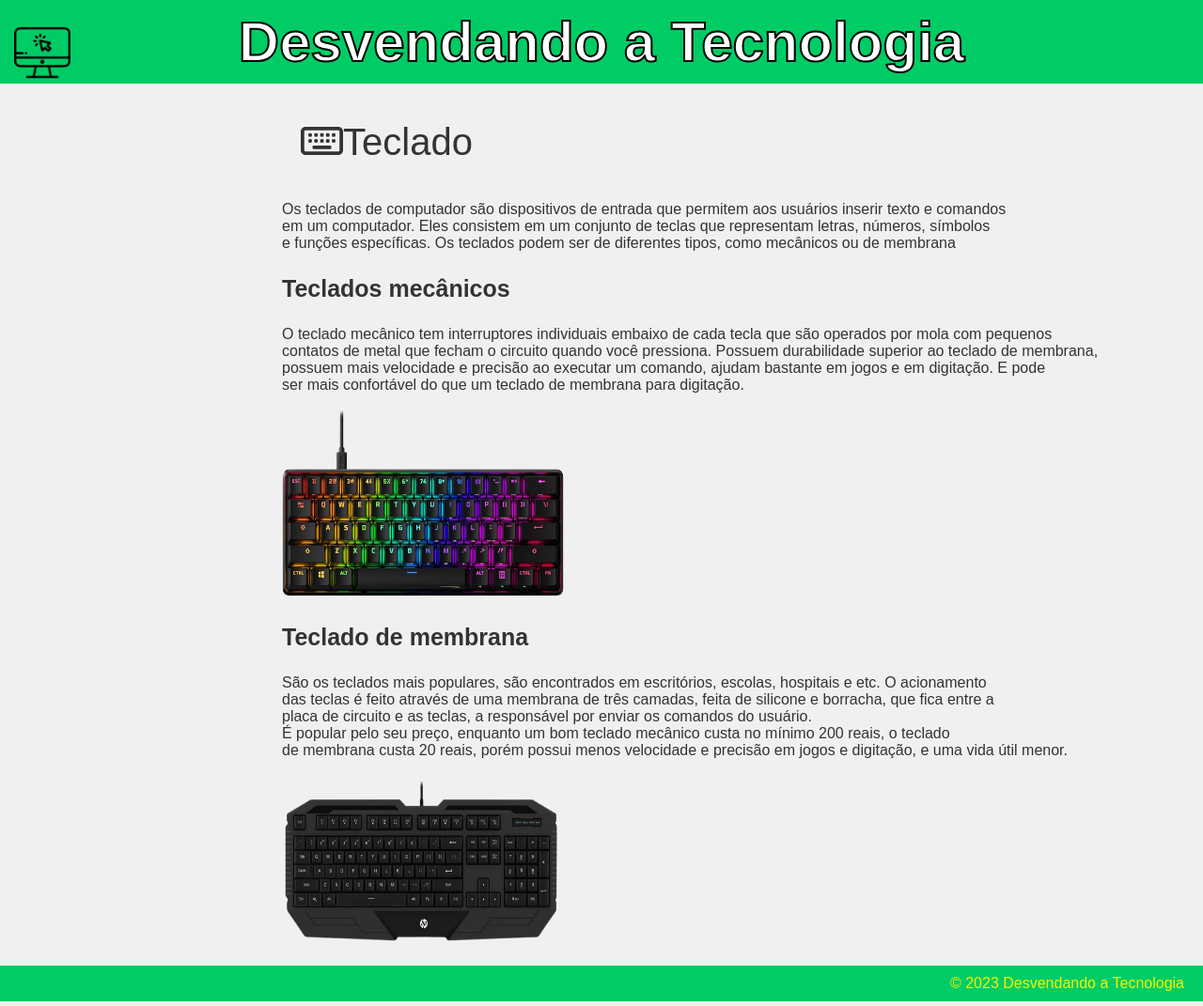
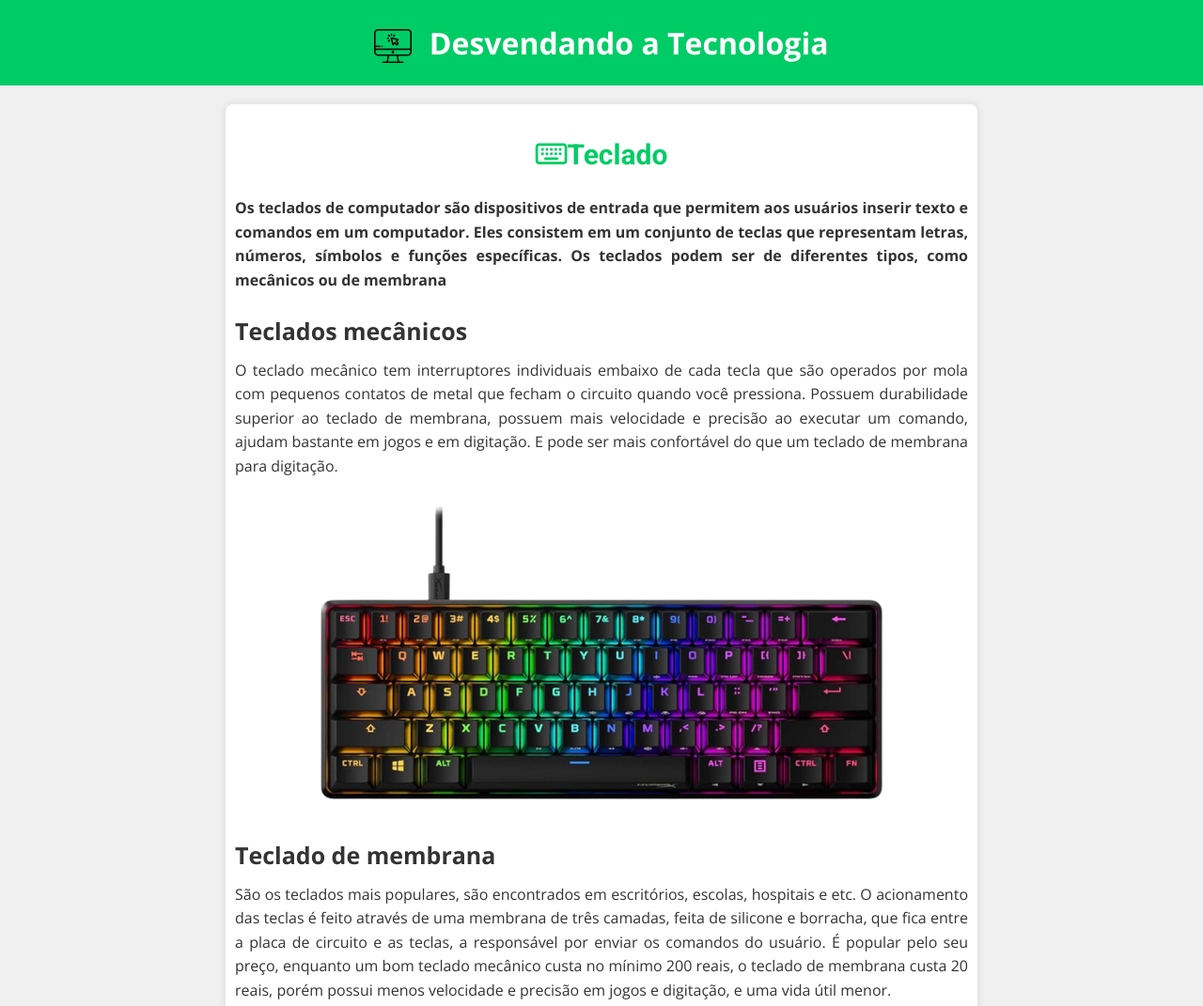
Before and after one commit to JulianoLopesM/projetinho-site, a plain HTML site: page Desvendando-a-tecnologia/Páginas/hardware/teclado.html in a window 1280 px wide. Shown: the top 1071 px of the page at 94% size. Drawn offline with nearby package versions, Linux system fonts and the light colour scheme; a web font is replaced by a local one.

Commit message:
update: paginas mouse e teclado

```diff
--- a/Desvendando-a-tecnologia/Css/stylemouse.css
+++ b/Desvendando-a-tecnologia/Css/stylemouse.css
@@ -1,57 +1,99 @@
+@import url('https://fonts.googleapis.com/css2?family=Roboto:wght@400;500;700&display=swap');
+@import url('https://fonts.googleapis.com/css2?family=Open+Sans:wght@400;600;700&display=swap');
+@import url('href="https://fonts.googleapis.com/css2?family=Open+Sans:wght@400;600;700&display=swap');
+
+/* Reset básico */
+* {
+    margin: 0;
+    padding: 0;
+    box-sizing: border-box;
+}
+
 body {
-    font-family: Arial, sans-serif;
-    margin: 0;
-    background-color: #f0f0f0; /* Cor de fundo suave */
-    background-size: cover; /* Cobrir todo o espaço do body com a imagem */
-    font-size: 16px; /* Tamanho da fonte padrão */
-    color: #333; /* Cor do texto principal */
+    font-family: 'Open Sans', Arial, sans-serif;
+    background-color: #f0f0f0;
+    color: #333;
+    line-height: 1.6;
 }
-h1 {
-    font-size: 60px; /* Ajuste o tamanho da fonte conforme necessário */
-    color: white; /* Verde */
+
+header {
     background-color: #00cc66;
+    color: white;
     text-align: center;
-    margin: 0;
-    padding: 10px 0;
-    -webkit-text-stroke: 2px black; /* Contorno preto */
-    text-stroke: 2px black; /* Contorno preto */
+    padding: 20px 0;
 }
-.title{
-    margin-left: 320px;
-    font-size: 40px;
+
+#icon {
+    height: 40px;
+    margin-right: 10px;
+    vertical-align: middle;
 }
-.content1, .content2, .content3, .content4{
-    margin-left: 300px;
+
+main {
+    max-width: 800px;
+    margin: 20px auto;
+    padding: 10px;
+    background-color: #fff;
+    border-radius: 8px;
+    box-shadow: 0 0 10px rgba(0, 0, 0, 0.1);
+}
+
+.title {
+    font-family: 'Roboto', sans-serif;
+    font-size: 24px;
+    text-align: center;
+    margin: 20px 0;
+    color: #00cc66;
+}
+
+.titleTwo, .titleThree, .titleFour {
+    font-size: 20px;
+    font-weight: bold;
+    margin: 10px 0;
+    text-align: left;
+}
+
+#content1, #content2, #content6 {
     text-align: justify;
+    margin: 10px 0;
 }
-.razer{
-    margin-left: 320px;
+
+#list {
+    margin: 10px 0;
+    list-style-type: none
 }
-.multilaser{
-    margin-left: 150px;
+
+.images {
+    display: flex;
+    justify-content: space-between;
+    margin: 10px 0;
 }
-.logitech{
-    margin-left: 150px;
+
+.images img {
+    height: 220px;
+    width: 220px;
+    object-fit: contain;
 
 }
+@media (max-width: 768px) {
 
-.icon {
-    width: 60px; /* Ajuste o tamanho do ícone conforme necessário */
-    position: absolute; /* Posiciona o ícone de forma absoluta */
-    left: 15px; /* Distância do ícone em relação à esquerda do título */
-    top: 7%; /* Alinha o ícone verticalmente ao centro */
-    transform: translateY(-50%); /* Ajusta verticalmente para o centro */
-    height: auto; /* Altura automática para manter a proporção do ícone */
+    .images img {
+        height: min(100px, 50vw);
+        width: 100%;
+        margin-top: 20px;
+        margin-bottom: 50px;
+
+    }
 }
-.final{
-    position: fixed;
+
+footer {
+    position:fixed;
     bottom: 0;
     right: 0;
     margin: 0;
-    text-align: right;
+    text-align: center;
     padding: 10px 20px;
     background-color: #00cc66;
     color: rgb(247, 242, 0);
     width: 100%;
-
-    }
+}
--- a/Desvendando-a-tecnologia/Css/styleteclado.css
+++ b/Desvendando-a-tecnologia/Css/styleteclado.css
@@ -1,52 +1,89 @@
+@import url('https://fonts.googleapis.com/css2?family=Roboto:wght@400;500;700&display=swap');
+@import url('https://fonts.googleapis.com/css2?family=Open+Sans:wght@400;600;700&display=swap');
+@import url('href="https://fonts.googleapis.com/css2?family=Open+Sans:wght@400;600;700&display=swap');
+* {
+    margin: 0;
+    padding: 0;
+    box-sizing: border-box;
+}
 body {
-    font-family: Arial, sans-serif;
-    margin: 0;
-    background-color: #f0f0f0; /* Cor de fundo suave */
-    background-size: cover; /* Cobrir todo o espaço do body com a imagem */
-    font-size: 16px; /* Tamanho da fonte padrão */
-    color: #333; /* Cor do texto principal */
+    font-family: 'Open Sans', Arial, sans-serif;
+    background-color: #f0f0f0;
+    color: #333;
+    line-height: 1.6;
+}
+header {
+    background-color: #00cc66;
+    color: white;
+    text-align: center;
+    padding: 20px 0;
+}
+main {
+    max-width: 800px;
+    margin: 20px auto;
+    padding: 10px;
+    background-color: #fff;
+    border-radius: 8px;
+    box-shadow: 0 0 10px rgba(0, 0, 0, 0.1)
+}
+article {
+    margin-bottom: 20px;
 }
 h1 {
-    font-size: 60px; /* Ajuste o tamanho da fonte conforme necessário */
-    color: white; /* Verde */
-    background-color: #00cc66;
+    display: inline-block;
+    font-size: 2rem;
+    margin: 0;
+}
+#icon {
+    height: 40px;
+    margin-right: 10px;
+    vertical-align: middle;
+}
+h3 {
+    font-size: 1.4rem;
+    margin-bottom: 10px;
+}
+.title {
+    font-family: 'Roboto', sans-serif;
+    font-size: 30px;
     text-align: center;
-    margin: 0;
-    padding: 10px 0;
-    -webkit-text-stroke: 2px black; /* Contorno preto */
-    text-stroke: 2px black; /* Contorno preto */
-}
-.title{
-    margin-left: 320px;
-    font-size: 40px;
+    margin: 20px 0;
+    color: #00cc66;
 }
 .titleTwo, .titleThree, .titleFour, .titleFive{
-    margin-left: 300px;
+    text-align: left;
     font-size: 25px;
     font-weight: bold;
 }
-.content1, .content2, .content3, .content4{
-    margin-left: 300px;
+#content1, #content2, #content3, #content4, #content5, #content6 {
     text-align: justify;
+    margin: 10px 0;
+    font-family: 'Open Sans';
 }
-.membrana{
-    margin-left: 300px;
+.images{
+    display: flex;
+    justify-content: center;
+    margin: 10px 0;
+
 }
-.hyperx{
-    margin-left: 300px
+.images img{
+    height: 350px;
+    width: min(600px, 80vw);
+    object-fit: contain;
+    border-radius: 8px;
 }
-.icon {
-    width: 60px; /* Ajuste o tamanho do ícone conforme necessário */
-    position: absolute; /* Posiciona o ícone de forma absoluta */
-    left: 15px; /* Distância do ícone em relação à esquerda do título */
-    top: 7%; /* Alinha o ícone verticalmente ao centro */
-    transform: translateY(-50%); /* Ajusta verticalmente para o centro */
-    height: auto; /* Altura automática para manter a proporção do ícone */
+@media (max-width: 768px) {
+
+    .images img {
+        height: (300px, 50vw);
+        width: 100%;
+
+    }
 }
-.final {
-    margin: 0px;
-    text-align: right;
-    padding: 10px 20px; /* Adicione algum espaçamento interno para melhor legibilidade */
-    background-color: #00cc66; /* Fundo verde para o rodapé */
-    color: rgb(247, 242, 0);
+
+footer {
+    background-color: #00cc66;
+    color: yellow;
+    text-align: center;
+    padding: 10px 0;
 }
--- a/Desvendando-a-tecnologia/Páginas/hardware/teclado.html
+++ b/Desvendando-a-tecnologia/Páginas/hardware/teclado.html
@@ -10,22 +10,46 @@
 <body>
     <header>
         <!-- Cabeçalho com o título -->
-        <h1><img src="../../img/pc.png" alt="icone" class="icon">Desvendando a Tecnologia</h1>
+        <div id="oficial">
+            <h1>
+                <img src="../../img/pc.png" alt="icone" id="icon"> Desvendando a Tecnologia
+            </h1>
     </header>
     <main>
-        <p class="title"><i class="fa-regular fa-keyboard"></i>Teclado</p>
-        <p class="content1"> Os teclados de computador são dispositivos de entrada que permitem aos usuários inserir texto e comandos <br> em um computador. Eles consistem em um conjunto de teclas que representam letras, números, símbolos<br> e funções específicas. Os teclados podem ser de diferentes tipos, como mecânicos ou de membrana </p>
-        <p class="titleTwo">Teclados mecânicos</p>
-        <p class="content2"> O teclado mecânico  tem interruptores individuais embaixo de cada tecla que são operados por mola com pequenos<br> contatos de metal que fecham o circuito quando você pressiona. Possuem durabilidade superior ao teclado de membrana,<br> possuem mais velocidade e precisão ao executar um comando, ajudam bastante em jogos e em digitação. E pode<br> ser mais confortável do que um teclado de membrana para digitação.</p>
-        <img src="../../img/hyperx-removebg-preview.png" width="300" height="200" class="hyperx">
-        <p class="titleThree">Teclado de membrana</p>
-        <p class="content3"> São os teclados mais populares, são encontrados em escritórios, escolas, hospitais e etc. O acionamento<br> das teclas é feito através de uma membrana de três camadas, feita de silicone e borracha, que fica entre a<br> placa de circuito e as teclas, a responsável por enviar os comandos do usuário. <br>É popular pelo seu preço, enquanto um bom teclado mecânico custa no mínimo 200 reais, o teclado<br> de membrana custa 20 reais, porém possui menos velocidade e precisão em jogos e digitação, e uma vida útil menor.</p>
-        <img src="../../img/membrana-removebg-preview.png" width="300" height="200"  alt="" class="membrana">
+        <section>
+            <article>
+        <h2 class="title"><i class="fa-regular fa-keyboard"></i>Teclado</h2>
+        <h4 id="content1"> Os teclados de computador são dispositivos de entrada que permitem aos usuários inserir texto e comandos  em um
+            computador. Eles consistem em um conjunto de teclas que representam letras, números, símbolos e funções específicas. Os teclados podem
+            ser de diferentes tipos, como mecânicos ou de membrana </h4>
+         </article>
+        </section>
+        <section>
+            <article>
+        <h3 class="titleTwo">Teclados mecânicos</h3>
+        <p id="content2"> O teclado mecânico  tem interruptores individuais embaixo de cada tecla que são operados por mola com pequenos
+            contatos de metal que fecham o circuito quando você pressiona. Possuem durabilidade superior ao teclado de membrana, possuem mais velocidade e precisão ao executar um
+            comando, ajudam bastante em jogos e em digitação. E pode ser mais confortável do que um teclado de membrana para digitação.</p>
+            <div class="images"><img src="../../img/hyperx-removebg-preview.png"></div>
+       </article>
+    </section>
+    <section>
+        <article>
+        <h3 class="titleThree">Teclado de membrana</h3>
+        <p id="content3"> São os teclados mais populares, são encontrados em escritórios, escolas, hospitais e etc. O acionamento das teclas é feito através de uma membrana de três
+            camadas, feita de silicone e borracha, que fica entre a placa de circuito e as teclas, a responsável por enviar os comandos do usuário.
+            É popular pelo seu preço, enquanto um bom teclado mecânico custa no mínimo 200 reais, o teclado de membrana custa 20 reais, porém possui menos velocidade e precisão em
+            jogos e digitação, e uma vida útil menor.</p>
+            <div class="images">
+              <img src="../../img/membrana-removebg-preview.png" >
+           </div>
+        </article>
+    </section>
 
     </main>
     <footer>
         <!-- Rodapé da página -->
-        <p class="final">&copy; 2023 Desvendando a Tecnologia</p>
+        <p class="final">&copy; 2025 Desvendando a Tecnologia</p>
     </footer>
 
 </body>
```
Also changed, not shown: Desvendando-a-tecnologia/Páginas/hardware/mouse.html (+18 -8 lines).
